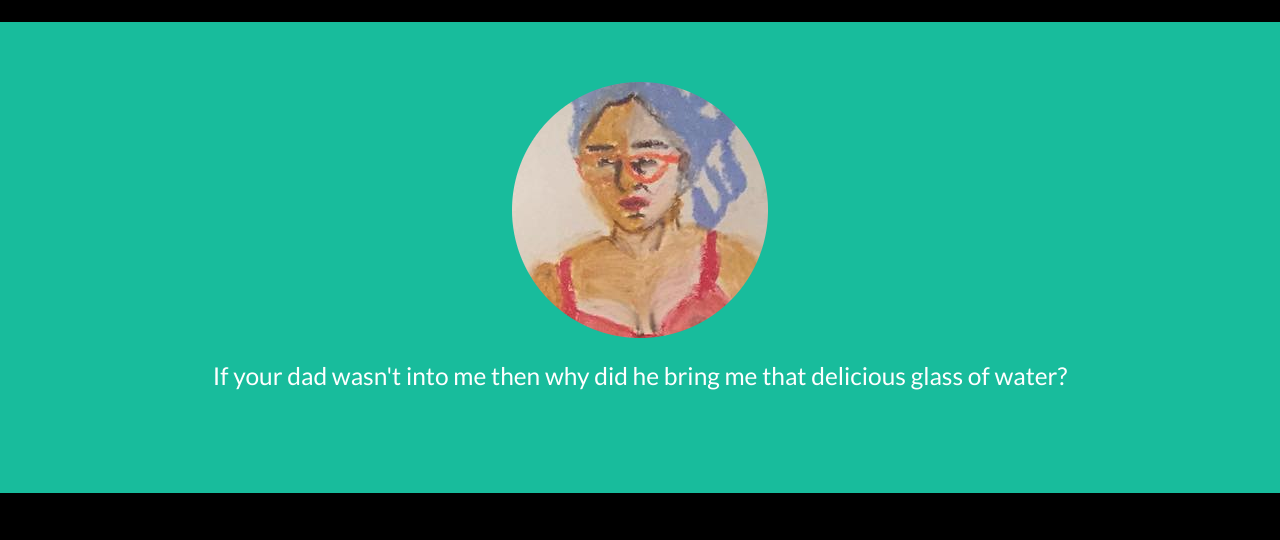
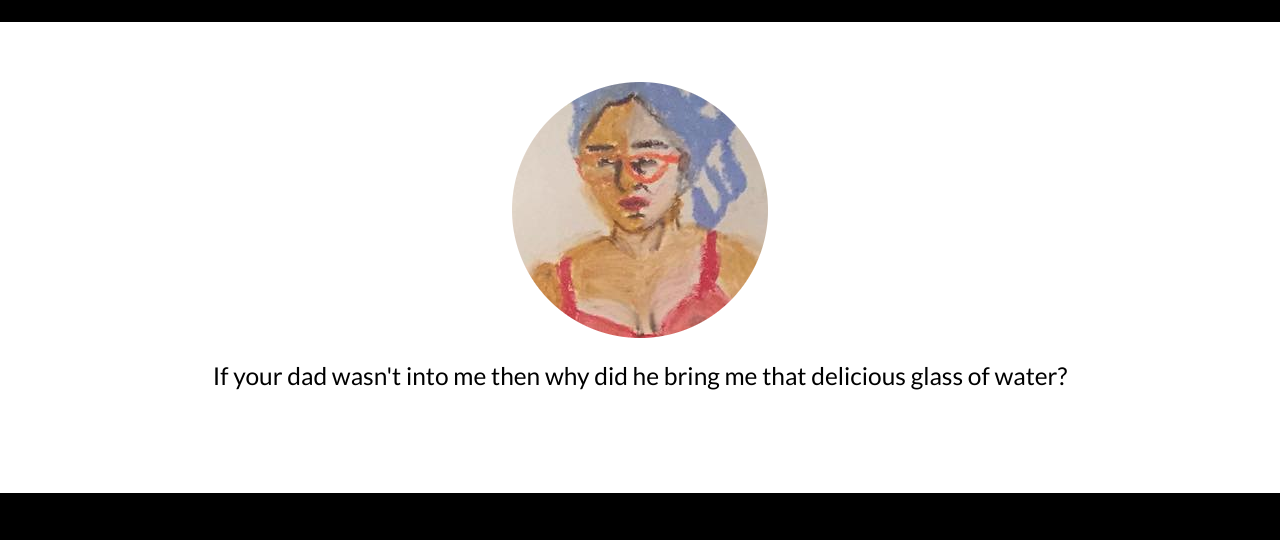
Before and after one commit to thomshutt/daddymagnet, a website: page index.html in a window 1280 px wide. Shown: the part 78-618 px from the top of the page. Drawn offline with nearby package versions, Linux system fonts and the light colour scheme.

Commit message:
More black and white

```diff
--- a/css/freelancer.css
+++ b/css/freelancer.css
@@ -69,8 +69,8 @@ hr.star-primary:after {
 }
 header {
   text-align: center;
-  background: #18BC9C;
-  color: white;
+  background: white;
+  color: black;
 }
 header .container, #portfolio .container {
   padding-top: 60px;
```
